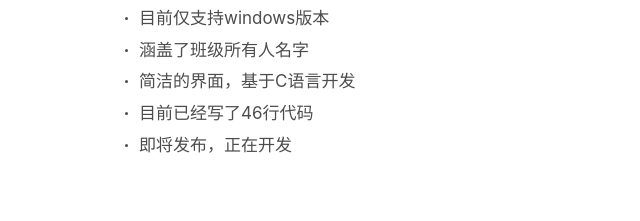
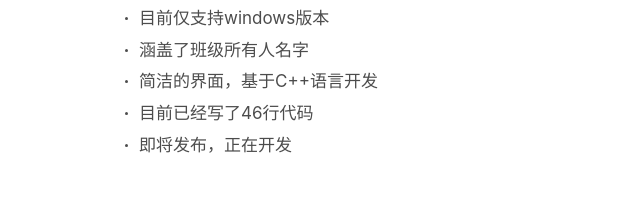
Before and after one commit to waitingr/passionclass7.com, a plain HTML site: page download.html in a window 1280 px wide. Shown: the part 286-507 px from the top of the page, 317-957 px from the left. Drawn offline with Linux system fonts and the light colour scheme.

Commit message:
Update download.html

```diff
--- a/download.html
+++ b/download.html
@@ -25,7 +25,7 @@
    					<ul class="feature-list zh_CN">
    						<li>目前仅支持windows版本</li>
    						<li>涵盖了班级所有人名字</li>
-   						<li>简洁的界面，基于C语言开发</li>
+   						<li>简洁的界面，基于C++语言开发</li>
                      <li>目前已经写了46行代码</li>
    						<li>即将发布，正在开发</li>
    					</ul>
```
